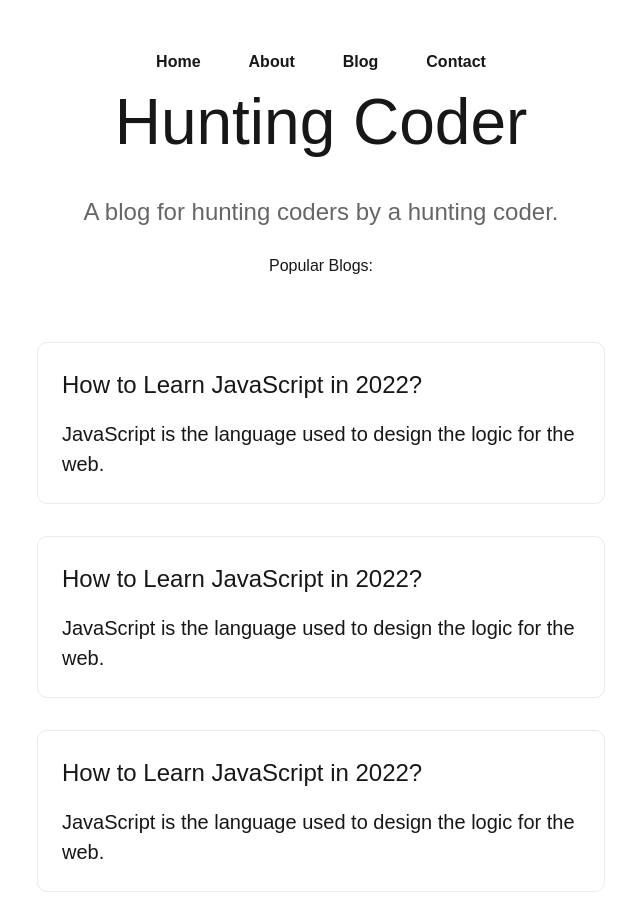
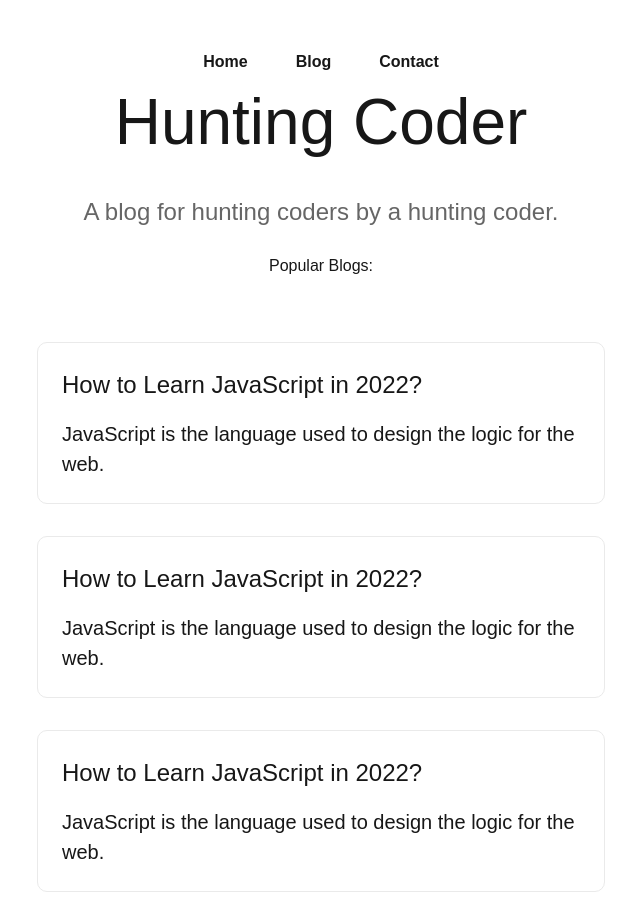
Before and after one commit to KirthanKumar/Next.js-HuntingCoder, a Next.js app: page / in a window 1280 px wide. Shown: the whole page, without its empty margins (319-959 px from the left). Built offline with nearby package versions, Linux system fonts and the light colour scheme.

Commit message:
Video 9: Link component

```diff
--- a/src/app/page.tsx
+++ b/src/app/page.tsx
@@ -1,6 +1,7 @@
 import Image from "next/image";
 import Head from "next/head";
 import Script from "next/script";
+import Link from "next/link";
 import styles from "../app/styles/home.module.css"
 
 export default function Home() {
@@ -14,10 +15,11 @@
 
       <nav className={styles.mainnav}>
         <ul>
-          <li>Home</li>
-          <li>About</li>
-          <li>Blog</li>
-          <li>Contact</li>
+          <Link legacyBehavior href="/"><a><li>Home</li></a></Link>
+          {/* <Link href="/about"><a><li>About</li></a></Link> */}
+          {/*Invalid <Link> with <a> child. Please remove <a> or use <Link legacyBehavior>. */}
+          <Link href="/blog"><li>Blog</li></Link>
+          <Link href="/contact"><li>Contact</li></Link>
         </ul>
       </nav>
 
```
